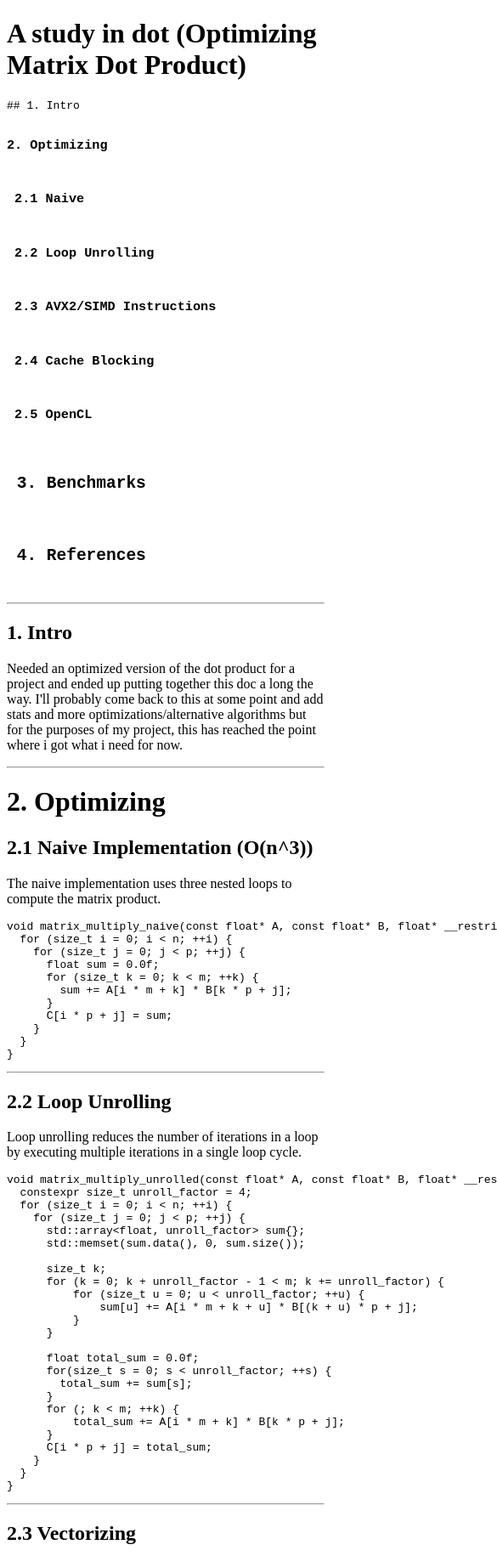
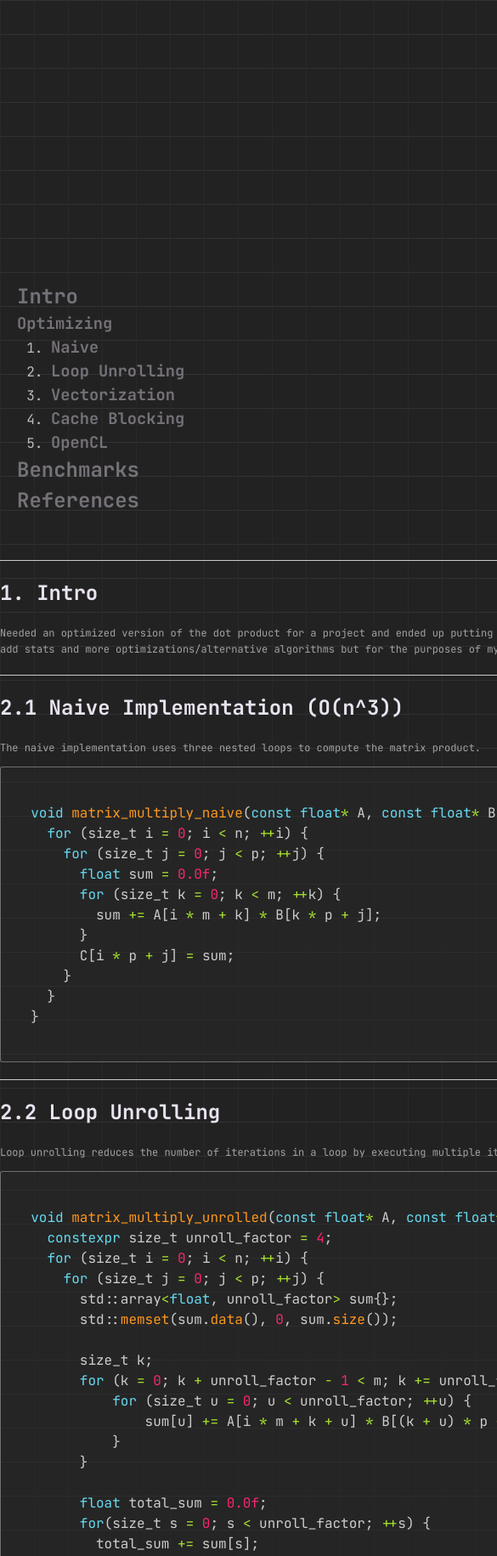
Before and after one commit to blippyblips/blippyblips.github.io, a plain HTML site: page index.html in a window 390 px wide. Shown: the top 1831 px of the page at 85% size, 585 px wide, since content can reach past the window. Drawn offline with nearby package versions, Linux system fonts and the light colour scheme; some packages are replaced by stand-ins of ours; a script that the page names is missing.

Commit message:
Updated Design and highlighting

```diff
--- a/index.html
+++ b/index.html
@@ -4,40 +4,57 @@
 <head>
   <meta charset="utf-8">
   <title>Blippyblip's Corner</title>
-  <link rel="stylesheet" href="styles.css?v=1.0">
+  <link rel="stylesheet" href="sane-defaults.css">
+  <link rel="stylesheet" href="styles.css">
   <link rel="preconnect" href="https://fonts.googleapis.com">
   <link rel="preconnect" href="https://fonts.gstatic.com" crossorigin>
   <link href="https://fonts.googleapis.com/css2?family=JetBrains+Mono:wght@100&display=swap" rel="stylesheet">
+  <link href="https://fonts.googleapis.com/css2?family=JetBrains+Mono:wght@400&display=swap" rel="stylesheet">
+
+  <link href="prism.css" rel="stylesheet" />
 
   <!--[if lt IE 9]>
   <script src="http://html5shiv.googlecode.com/svn/trunk/html5.js"></script>
   <![endif]-->
 </head>
 <body>
+  <div class="container">
+    <div class="sidebar-container">
+      <nav class="center">
+        <ol class="toc">
+          <li><h2><a href="#1-intro">Intro</a></h2></li>
+          <li><h3><a href="#2-optimizing">Optimizing</a></h2>
+          <ol>
+            <li><h3><a href="#21-naive-implementation-on3">Naive</a></h3></li>
+            <li><h3><a href="#22-loop-unrolling">Loop Unrolling</a></h3></li>
+            <li><h3><a href="#23-vectorization">Vectorization</a></h3></li>
+            <li><h3><a href="#24-cache-blocking">Cache Blocking</a></h3></li>
+            <li><h3><a href="#25-opencl">OpenCL</a></h3></li>
+          </ol>
+          <li><h2><a href="#3-benchmarks">Benchmarks</a></h2></li>
+          <li><h2><a href="#4-references">References</a></h2></li>
+        </ol>
+      </nav>
+    </div>
+
+    <header>
       <h1 id="a-study-in-dot-optimizing-matrix-dot-product">A study in dot (Optimizing Matrix Dot Product)</h1>
-<pre><code>## 1. Intro
+    </header>
 
-<h3>2. Optimizing</h2>
-<h3> 2.1 Naive</h3>
-<h3> 2.2 Loop Unrolling</h3>
-<h3> 2.3 AVX2/SIMD Instructions</h3>
-<h3> 2.4 Cache Blocking</h3>
-<h3> 2.5 OpenCL</h3>
-
-<h2> 3. Benchmarks</h2>
-
-<h2> 4. References</h2>
-</code></pre>
+    <article>
   <hr>
 <h2 id="1-intro">1. Intro</h2>
 <p>Needed an optimized version of the dot product for a project and ended up putting together this doc a long the way.
-I&#39;ll probably come back to this at some point and add stats and more optimizations/alternative algorithms but for the
+Ill probably come back to this at some point and add stats and more optimizations/alternative algorithms but for the
 purposes of my project, this has reached the point where i got what i need for now.</p>
-<hr>
-<h1 id="2-optimizing">2. Optimizing</h1>
+
+<hr id="2-optimization">
+
 <h2 id="21-naive-implementation-on3">2.1 Naive Implementation (O(n^3))</h2>
 <p>The naive implementation uses three nested loops to compute the matrix product.</p>
-<pre><code class="language-cpp">void matrix_multiply_naive(const float* A, const float* B, float* __restrict C, size_t n, size_t m, size_t p) {
+<pre>
+  <button class="copy-button" data-clipboard-target="#code-block-1">Copy</button>
+  <code id="code-block-1" class="language-cpp">void matrix_multiply_naive(const float* A, const float* B, float* __restrict C, size_t n, size_t m, size_t p) {
     for (size_t i = 0; i &lt; n; ++i) {
       for (size_t j = 0; j &lt; p; ++j) {
         float sum = 0.0f;
@@ -48,11 +65,16 @@ purposes of my project, this has reached the point where i got what i need for n
       }
     }
   }
-</code></pre>
+  </code>
+</pre>
+
 <hr>
+
 <h2 id="22-loop-unrolling">2.2 Loop Unrolling</h2>
 <p>Loop unrolling reduces the number of iterations in a loop by executing multiple iterations in a single loop cycle.</p>
-<pre><code class="language-cpp">void matrix_multiply_unrolled(const float* A, const float* B, float* __restrict C, size_t n, size_t m, size_t p) {
+<pre>
+  <button class="copy-button" data-clipboard-target="#code-block-1">Copy</button>
+  <code id="code-block-1" class="language-cpp">void matrix_multiply_unrolled(const float* A, const float* B, float* __restrict C, size_t n, size_t m, size_t p) {
     constexpr size_t unroll_factor = 4;
     for (size_t i = 0; i &lt; n; ++i) {
       for (size_t j = 0; j &lt; p; ++j) {
@@ -77,10 +99,15 @@ purposes of my project, this has reached the point where i got what i need for n
       }
     }
   }
-</code></pre>
+  </code>
+</pre>
+
 <hr>
-<h2 id="23-vectorizing">2.3 Vectorizing</h2>
-<pre><code class="language-cpp">void matrix_multiply_simd(const float* lhs, const float* rhs, float* result, size_t rows_of_a, size_t shared_dimension, size_t cols_of_b) {
+
+<h2 id="23-vectorization">2.3 Vectorization</h2>
+<pre>
+  <button class="copy-button" data-clipboard-target="#code-block-1">Copy</button>
+  <code id="code-block-1" class="language-cpp">void matrix_multiply_simd(const float* lhs, const float* rhs, float* result, size_t rows_of_a, size_t shared_dimension, size_t cols_of_b) {
     assert(lhs.size() == rows_of_a * shared_dimension);
     assert(rhs.size() == shared_dimension * cols_of_b);
     assert(result.size() == rows_of_a * cols_of_b);
@@ -107,11 +134,16 @@ purposes of my project, this has reached the point where i got what i need for n
       }
     }
   }
-</code></pre>
+  </code>
+</pre>
+
 <hr>
+
 <h2 id="24-cache-blocking">2.4 Cache Blocking</h2>
 <p>Cache blocking improves cache locality by dividing matrices into smaller &quot;blocks&quot; to reduce cache misses and improve performance.</p>
-<pre><code class="language-cpp">void matrix_multiply_blocked(const float* A, const float* B, float* __restrict C, size_t n, size_t m, size_t p) {
+<pre>
+  <button class="copy-button" data-clipboard-target="#code-block-1">Copy</button>
+  <code id="code-block-1" class="language-cpp">void matrix_multiply_blocked(const float* A, const float* B, float* __restrict C, size_t n, size_t m, size_t p) {
     constexpr size_t BLOCK_SIZE{64};
     for (size_t i = 0; i &lt; n; i += BLOCK_SIZE) {
       for (size_t j = 0; j &lt; p; j += BLOCK_SIZE) {
@@ -129,13 +161,18 @@ purposes of my project, this has reached the point where i got what i need for n
       }
     }
   }
-</code></pre>
+  </code>
+</pre>
+
 <hr>
+
 <h2 id="25-opencl">2.5 OpenCL</h2>
 <p>Used OpenCL to keep things entirely in c++ without need for specialized compiler.
 However with NVCC(NVidia Cuda Compiler) catching up to the c++ standard you can sort of do regular c++ with it and combining with NVidia Thrust
 it can work a lot like coding against STL so might be something to investigate soon.</p>
-<pre><code class="language-cpp">struct opencl_context {
+<pre>
+  <button class="copy-button" data-clipboard-target="#code-block-1">Copy</button>
+  <code id="code-block-1" class="language-cpp">struct opencl_context {
     cl::Platform platform;
     cl::Device device;
     cl::Context context;
@@ -191,8 +228,11 @@ void matrix_multiply_opencl(const float* A, const float* B, float* C, size_t n,
       opencl.queue.enqueueNDRangeKernel(kernel, cl::NullRange, global_size, local_size);
       opencl.queue.enqueueReadBuffer(buffer_C, CL_TRUE, 0, sizeof(float) * n * p, C.data());
   }
-</code></pre>
-<pre><code class="language-cl">matrix_multiply_kernel.cl:
+  </code>
+</pre>
+<pre>
+  <button class="copy-button" data-clipboard-target="#code-block-1">Copy</button>
+  <code id="code-block-1" class="language-opencl">
     __kernel void matrix_multiply(__global const float* A, __global const float* B, __global float* C, int m) {
         int i = get_global_id(0);
         int j = get_global_id(1);
@@ -203,10 +243,16 @@ __kernel void matrix_multiply(__global const float* A, __global const float* B,
 
         C[i * get_global_size(1) + j] = sum;
     }
-</code></pre>
+  </code>
+</pre>
+
 <hr>
+
 <h1 id="3-microbenchmarks">3. Microbenchmarks</h1>
-<pre><code class="language-cpp">#include &lt;picobench/picobench.hpp&gt;
+<pre>
+  <button class="copy-button" data-clipboard-target="#code-block-1">Copy</button>
+  <code id="code-block-1" class="language-cpp">
+#include &lt;picobench.hpp&gt;
 
 size_t n = 256, m = 256, p = 256; // can use s.iterations() in the benchmarks to scale the tests by dimension instead of only by iteration
 
@@ -242,11 +288,28 @@ void benchmark_opencl(picobench::state&amp; s) {
 }
 PICOBENCH(benchmark_opencl);
 </code></pre>
+
 <p>Don&#39;t forget to enable AVX2 support in the compiler flags.</p>
+
 <hr>
+
+<footer>
 <h2 id="4-references-and-sources">4. References and sources</h2>
-<p><a href="https://en.algorithmica.org/hpc/algorithms/matmul/">https://en.algorithmica.org/hpc/algorithms/matmul/</a> (Huge thanks to algorithmica, inspired me to produce something similar for dot product)
-<a href="https://www.intel.com/content/www/us/en/docs/intrinsics-guide/index.html">https://www.intel.com/content/www/us/en/docs/intrinsics-guide/index.html</a>
-<a href="https://www.cs.utexas.edu/users/pingali/CS378/2008sp/papers/gotoPaper.pdf">https://www.cs.utexas.edu/users/pingali/CS378/2008sp/papers/gotoPaper.pdf</a></p>
+<p><a class="reference" href="https://en.algorithmica.org/hpc/algorithms/matmul/">https://en.algorithmica.org/hpc/algorithms/matmul/</a> (Huge thanks to algorithmica, inspired me to produce something similar for dot product)</p>
+<p><a class="reference" href="https://www.intel.com/content/www/us/en/docs/intrinsics-guide/index.html">https://www.intel.com/content/www/us/en/docs/intrinsics-guide/index.html</a></p>
+<p><a class="reference" href="https://www.cs.utexas.edu/users/pingali/CS378/2008sp/papers/gotoPaper.pdf">https://www.cs.utexas.edu/users/pingali/CS378/2008sp/papers/gotoPaper.pdf</a></p>
+</footer>
+</article>
+
+</div>
+<script src="https://cdnjs.cloudflare.com/ajax/libs/clipboard.js/2.0.8/clipboard.min.js"></script>
+<script>
+  new ClipboardJS('.copy-button');
+</script>
+<script src="https://cdn.jsdelivr.net/npm/prismjs@1.27.0/prism.min.js"></script>
+<script src="https://cdn.jsdelivr.net/npm/prismjs@1.27.0/components/prism-c.min.js"></script>
+<script src="https://cdn.jsdelivr.net/npm/prismjs@1.27.0/components/prism-opencl.min.js"></script>
+<script src="https://cdn.jsdelivr.net/npm/prismjs@1.27.0/components/prism-cpp.min.js"></script>
+
 </body>
 </html>
--- /dev/null
+++ b/prism.css
@@ -0,0 +1,116 @@
+/* PrismJS 1.25.0
+   http://prismjs.com/download.html?themes=prism-tomorrow */
+   @import url('https://fonts.googleapis.com/css2?family=JetBrains+Mono:wght@400;700&display=swap');
+
+   code[class*="language-"],
+   pre[class*="language-"] {
+       color: #ccc;
+       font-family: 'JetBrains Mono', monospace;
+       font-size: 1em;
+       text-align: left;
+       white-space: pre;
+       word-spacing: normal;
+       word-break: normal;
+       word-wrap: normal;
+       line-height: 1.5;
+
+       -moz-tab-size: 4;
+       -o-tab-size: 4;
+       tab-size: 4;
+
+       -webkit-hyphens: none;
+       -moz-hyphens: none;
+       -ms-hyphens: none;
+       hyphens: none;
+   }
+
+   /* Code blocks */
+   pre[class*="language-"] {
+       padding: 1em;
+       margin: .5em 0;
+       overflow: auto;
+   }
+
+   :not(pre) > code[class*="language-"],
+   pre[class*="language-"] {
+       background: rgba(41,41,41, 0.5);
+   }
+
+   /* Inline code */
+   :not(pre) > code[class*="language-"] {
+       padding: .1em;
+       border-radius: .3em;
+       white-space: normal;
+   }
+
+   .token.comment,
+   .token.prolog,
+   .token.doctype,
+   .token.cdata {
+       color: #999;
+   }
+
+   .token.punctuation {
+       color: #ccc;
+   }
+
+   .token.namespace {
+       opacity: .7;
+   }
+
+   .token.property,
+   .token.tag,
+   .token.boolean,
+   .token.number,
+   .token.constant,
+   .token.symbol,
+   .token.deleted {
+       color: #f92672;
+   }
+
+   .token.selector,
+   .token.attr-name,
+   .token.string,
+   .token.char,
+   .token.builtin,
+   .token.inserted {
+       color: #a6e22e;
+   }
+
+   .token.operator,
+   .token.entity,
+   .token.url,
+   .language-css .token.string,
+   .style .token.string,
+   .token.variable {
+       color: #a6e22e;
+   }
+
+   .token.atrule,
+   .token.attr-value,
+   .token.keyword {
+       color: #66d9ef;
+   }
+
+   .token.function,
+   .token.class-name {
+       color: #fd971f;
+   }
+
+   .token.regex,
+   .token.important,
+   .token.variable {
+       color: #fd971f;
+   }
+
+   .token.important,
+   .token.bold {
+       font-weight: bold;
+   }
+   .token.italic {
+       font-style: italic;
+   }
+
+   .token.entity {
+       cursor: help;
+   }
--- /dev/null
+++ b/sane-defaults.css
@@ -0,0 +1,63 @@
+/* Box sizing rules */
+*,
+*::before,
+*::after {
+  box-sizing: border-box;
+}
+
+/* Remove default margin */
+body,
+figure,
+blockquote,
+dl,
+dd {
+  margin: 0;
+  padding: 0;
+  line-height: 1.4;
+}
+
+/* Remove list styles on ul, ol elements with a list role, which suggests default styling will be removed */
+ul[role='list'],
+ol[role='list'] {
+  list-style: none;
+}
+
+/* Set core root defaults */
+html:focus-within {
+  scroll-behavior: smooth;
+}
+
+/* A elements that don't have a class get default styles */
+a:not([class]) {
+  text-decoration-skip-ink: auto;
+}
+
+/* Make images easier to work with */
+img,
+picture {
+  max-width: 100%;
+  display: block;
+}
+
+/* Inherit fonts for inputs and buttons */
+input,
+button,
+textarea,
+select {
+  font: inherit;
+}
+
+/* Remove all animations and transitions for people that prefer not to see them */
+@media (prefers-reduced-motion: reduce) {
+  html:focus-within {
+    scroll-behavior: auto;
+  }
+  *,
+  *::before,
+  *::after {
+    animation-duration: 0.01ms !important;
+    animation-iteration-count: 1 !important;
+    transition-duration: 0.01ms !important;
+    scroll-behavior: auto !important;
+  }
+}
--- a/styles.css
+++ b/styles.css
@@ -1,3 +1,202 @@
-.body {
+.container {
+  display: grid;
+  grid-template-columns: 1fr 4fr 1fr;
+  grid-template-rows: auto 1fr auto;
+  grid-template-areas:
+  ". header"
+  "sidebar main"
+  "footer footer";
+  gap: 1rem;
+  max-width: 100%;
+  margin: 0 auto;
+}
+
+
+nav {
+  grid-column: 1;
+  position: sticky;
+  top:16px;
+}
+
+.sidebar-container {
+  grid-area: sidebar;
+  position: relative;
+}
+
+header {
+  grid-area: header;
+}
+
+article {
+  grid-area: main;
+  max-width: 1200px;
+  margin: 0 auto;
+}
+
+article > * {
+  min-width: 0;
+}
+
+article > p {
+  font-weight: 400;
+  font-style: normal;
+  font-size: 0.875em; /* 14px/16=0.875em */
+  line-height: 1.58;
+  letter-spacing: -.003em;
+  color: rgba(187,187,187,.84);
+  text-rendering: optimizeLegibility;
+  -webkit-font-smoothing: antialiased;
+}
+
+img {
+  width: 100%;
+}
+
+.line-numbers a {
+  text-decoration: none;
+  color: #666;
+  padding-right: 1em;
+}
+
+pre {
+  border: 1px solid rgba(185, 185, 185, 0.5);
+  border-radius: 3px;
+  padding: 0px 15px;
+  overflow: auto;
+  max-width: 100%;
+  padding-right: 20px;
+
+  white-space: pre-wrap; /* Add wrapping to pre blocks */
+  word-wrap: break-word; /* Break words if necessary */
+}
+
+.copy-button {
+  position: relative;
+  right: 0px;
+  top: 0px;
+  background-color: rgba(85, 85, 85, 0.6);
+  color: rgba(187, 187, 187, 0.9);
+  border: none;
+  border-radius: 3px;
+  cursor: pointer;
+  padding: 4px 8px;
+  font-size: 0.75em;
+  opacity: 0;
+  transition: opacity 0.3s ease;
+}
+
+pre:hover .copy-button {
+  opacity: 1;
+}
+
+.copy-button:focus {
+  outline: none;
+}
+
+code {
+  padding: 2px 5px;
+  font-size: 0.875em; /* 14px/16=0.875em */
+  color: rgba(255,255,255,.94);
+  text-rendering: optimizeLegibility;
+  -webkit-font-smoothing: antialiased;
   font-family: 'JetBrains Mono', monospace;
 }
+
+pre > code {
+  padding: 0;
+}
+
+figure {
+  margin: 0;
+}
+
+figure figcaption {
+  color: #666;
+  font-style: italic;
+  font-size: 0.8em;
+}
+
+body {
+  background: rgb(34,34,34);
+  background-size: 40px 40px;
+  background-image:
+    linear-gradient(to right, rgb(41,41,41) 1px, transparent 1px),
+    linear-gradient(to bottom, rgb(50, 50, 50) 1px, transparent 1px);
+
+  color: rgb(187,187,187);
+  min-height: 100vh;
+  text-rendering: optimizeSpeed;
+  line-height: 1.5;
+  font-family: 'JetBrains Mono', monospace;
+}
+
+.reference {
+  color: rgb(187,187,187);
+  min-height: 100vh;
+  text-rendering: optimizeSpeed;
+  line-height: 1.5;
+  font-family: 'JetBrains Mono', monospace;
+}
+
+
+.toc {
+  list-style-type: none;
+  padding: 0;
+  margin-left: 20px;
+}
+
+.toc h2,
+.toc h3 {
+  display: inline;
+}
+
+.toc a {
+  text-decoration: none;
+  color: rgb(126, 122, 130, 0.9);
+}
+
+.toc a:hover {
+  color: rgb(120, 109, 130, 0.5);
+}
+
+hr {
+  border: 0;
+  border-top: 1px solid #ccc;
+  margin: 20px 0px 0px 0px;
+}
+
+
+@media (max-width: 767px) {
+  .container {
+    grid-template-columns: 1fr;
+    grid-template-rows: auto auto 1fr;
+  }
+
+  nav {
+    grid-column: 1;
+    grid-row: 2;
+    padding-top: 16px;
+  }
+
+  article {
+    grid-column: 1;
+    grid-row: 3;
+  }
+
+  article > p {
+    font-size: 0.75em; /* Adjust the font size */
+  }
+
+  code {
+    font-size: 0.75em; /* Adjust the font size */
+  }
+
+  pre {
+    white-space: pre-wrap; /* Add wrapping to pre blocks */
+    word-wrap: break-word; /* Break words if necessary */
+  }
+}
+
+h1, h2, h3 {
+  color: rgb(240, 233, 247, 0.97);
+}
```
Lines whose indentation alone changed are shown as unchanged.
